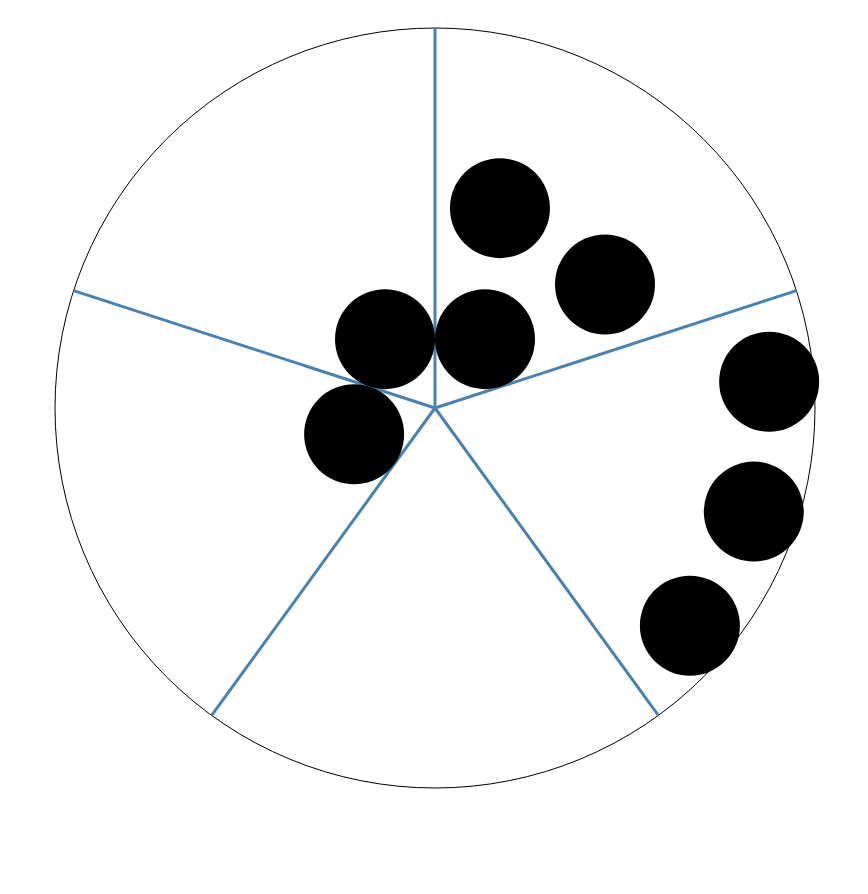
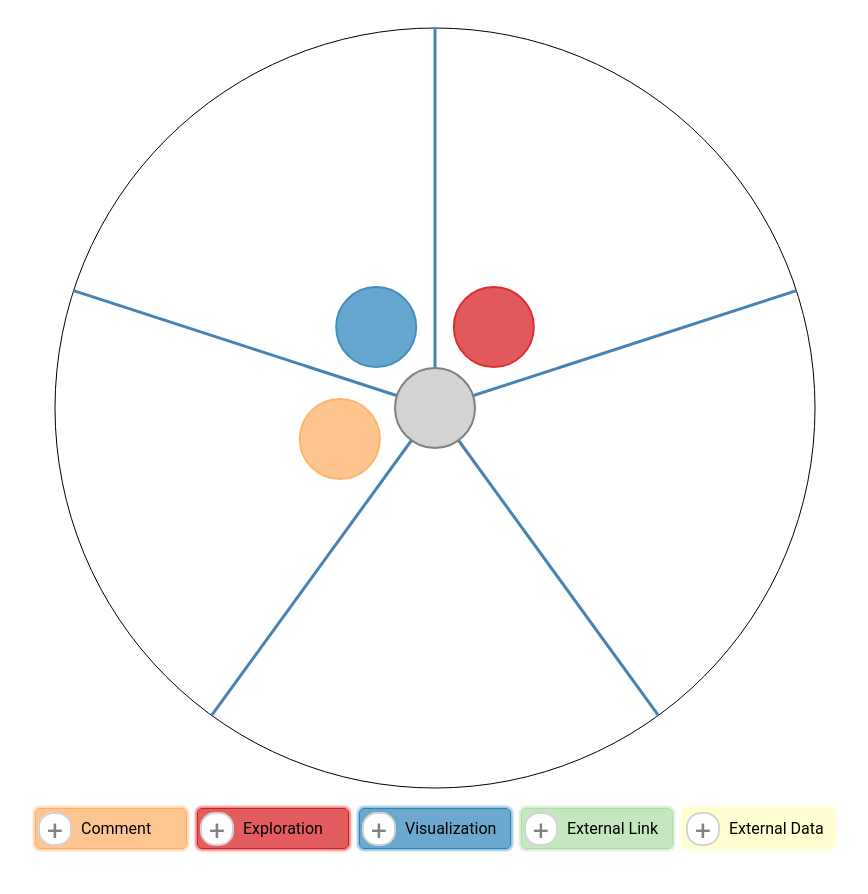
Before and after one commit to ResidentMario/data-graphs, a React app: page / in a window 1280 px wide. Shown: the whole page, without its empty margins (205-1073 px from the left). Before the commit the page ends 816 px from the top, so only its background shows below. Built offline with nearby package versions, Linux system fonts and the light colour scheme.

Commit message:
More state.

```diff
--- a/index.css
+++ b/index.css
@@ -30,3 +30,61 @@
     stroke: steelblue;
     transform: scale(1, -1);
 }
+.footer-frame {
+    display: grid;
+    grid-column: 2 / 2;
+    grid-template-columns: 1fr minmax(0px, 800px) 1fr;
+    grid-template-rows: 1fr 1fr;
+    margin: auto;
+}
+.button-array {
+    grid-column: 2 / 2;
+    grid-row: 1 / 1;
+    display: grid;
+    grid-template-columns: repeat(auto-fill, minmax(150px, 1fr));
+    grid-gap: 10px;
+}
+.sharer-frame {
+    grid-column: 2 / 2;
+    grid-row: 2 / 2;
+}
+.button-frame {
+    position: relative;  /* Needed to position button circle. */
+    display: inline;
+    border-radius: 5px;
+    padding:10px;
+    font-family: Roboto, sans-serif;
+    font-size: 16px;
+    padding-left: 45px;
+    cursor: pointer;
+}
+.button-circle {
+    position: absolute;
+    left: 2px;
+    top: 3px;
+    font-family: Roboto, sans-serif;
+    font-size: 28px;
+    text-align: center;
+    width: 30px;
+    height: 30px;
+    border-radius:15px;
+    /*box-shadow: 0 0 3px 3px rgba(216, 216, 216,0.5);*/
+    border: 2px solid lightgray;
+    background: white;
+    color: gray;
+}
+.button-frame:hover {
+    opacity: 0.8;
+}
+.button-frame:hover .button-circle {
+    background: #f2f2f2;
+    color: black;
+    border: 2px solid black;
+}
+.node-circle {
+    opacity: 0.9;
+    cursor: pointer;
+}
+.node-circle:hover {
+    opacity: 1;
+}
--- a/src/containers/app.js
+++ b/src/containers/app.js
@@ -1,6 +1,7 @@
 import React from 'react';
 import { Component } from 'react';
 import Graph from './graph';
+import ButtonArray from './buttonarray';
 
 
 class App extends Component {
@@ -9,16 +10,40 @@ class App extends Component {
         super();
 
         this.state = {
-            'graph_id': null
+            'graph_id': null,
+            // Order of pie slices. Index 0 corresponds with the top-left slice, rest follow in clockwise order.
+            'order': [
+                {type: 'exploration', rgb: '215,25,28'},
+                {type: 'visualization', rgb: '43,131,186'},
+                {type: 'comment', rgb: '253,174,97'},
+                {type: 'external link', rgb: '171,221,164'},
+                {type: 'external data', rgb: '255,255,191'}
+            ],
+            'contents': {
+                'exploration': ['Foo'],
+                'visualization': ['Bar'],
+                'comment': ['Baz'],
+                'external link': [],
+                'external data': []
+            },
+            'database_defined': true
         }
     }
 
     render() {
         return <div className={"app-frame"}>
             <div className={"graph-viz-frame"}>
-                <Graph/>
+                <Graph
+                    order={this.state.order}
+                    contents={this.state.contents}
+                    database_defined={this.state.database_defined}/>
             </div>
             <div className={"footer-frame"}>
+                <ButtonArray order={this.state.order}/>
+
+                <div className={"sharer-frame"}>
+                    {/*// TODO*/}
+                </div>
             </div>
         </div>
     }
--- /dev/null
+++ b/src/containers/button.js
@@ -0,0 +1,22 @@
+import React from 'react';
+import { Component } from 'react';
+
+
+class Button extends Component {
+
+    render() {
+        return <div className={"button-frame"} style={
+            {
+                background: `rgba(${this.props.rgb},0.7)`,
+                boxShadow: `0 0 2px 2px rgba(${this.props.rgb},0.5)`,
+                border: `1px solid rgba(${this.props.rgb},1)`
+            }
+        }>
+            <div className={"button-circle"}>+</div>
+            {this.props.name}
+        </div>
+    }
+
+}
+
+export default Button;
--- /dev/null
+++ b/src/containers/buttonarray.js
@@ -0,0 +1,22 @@
+import React from 'react';
+import { Component } from 'react';
+import Button from './button';
+
+
+class ButtonArray extends Component {
+
+    render() {
+        return <div className={"button-array"}>
+            {[
+                <Button name={"Comment"} rgb={this.props.order.find(e => e.type === 'comment').rgb}/>,
+                <Button name={"Exploration"} rgb={this.props.order.find(e => e.type === 'exploration').rgb}/>,
+                <Button name={"Visualization"} rgb={this.props.order.find(e => e.type === 'visualization').rgb}/>,
+                <Button name={"External Link"} rgb={this.props.order.find(e => e.type === 'external link').rgb}/>,
+                <Button name={"External Data"} rgb={this.props.order.find(e => e.type === 'external data').rgb}/>
+            ]}
+        </div>
+    }
+
+}
+
+export default ButtonArray;
--- a/src/containers/graph.js
+++ b/src/containers/graph.js
@@ -6,19 +6,12 @@ const d3 = require('d3');
 class Graph extends Component {
     constructor() {
         super();
-
-        this.state = {
-            'comments': [],
-            'explorations': [],
-            'visualizations': [],
-            'external resources': [],
-            'suggested datasets': []
-        }
     }
 
     build() {
         let viz = d3.select(".graph-viz");
         let r = 380;
+        let node_r = 40;
 
         viz.append("circle")
             .attr("r", r)
@@ -45,8 +38,8 @@ class Graph extends Component {
 
         let pentagonalSideLength = 2 * r * Math.sin(Math.PI / 5);
 
-        // Heuristic for laying out nodes for a square.
-        const nodeDepth = (node_width, n_row) => n_row * node_width / pentagonalSideLength * r + (n_row - 1) * node_width * 0.4;
+        // Node layout algorithm.
+        const nodeDepth = (node_width, n_row) => n_row * node_width / pentagonalSideLength * r + (n_row) * node_width * 0.4;
         function nodePosition(node_idx, slice_idx, node_width) {
             const [slice_start_angle, slice_end_angle] = [18 + slice_idx * 72, 18 + (slice_idx + 1) * 72];
 
@@ -72,16 +65,41 @@ class Graph extends Component {
             return [node_depth * Math.cos(degreesToRadians(angle)), node_depth * Math.sin(degreesToRadians(angle))];
         }
 
-        viz.append("circle").attr("cx", nodePosition(0, 0, 100)[0]).attr("cy", nodePosition(0, 0, 100)[1]).attr("r", 50).attr("transform", "scale(1, -1)");
-        viz.append("circle").attr("cx", nodePosition(0, 1, 100)[0]).attr("cy", nodePosition(0, 1, 100)[1]).attr("r", 50).attr("transform", "scale(1, -1)");
-        viz.append("circle").attr("cx", nodePosition(0, 2, 100)[0]).attr("cy", nodePosition(0, 2, 100)[1]).attr("r", 50).attr("transform", "scale(1, -1)");
-        viz.append("circle").attr("cx", nodePosition(1, 0, 100)[0]).attr("cy", nodePosition(1, 0, 100)[1]).attr("r", 50).attr("transform", "scale(1, -1)");
-        viz.append("circle").attr("cx", nodePosition(2, 0, 100)[0]).attr("cy", nodePosition(2, 0, 100)[1]).attr("r", 50).attr("transform", "scale(1, -1)");
-        viz.append("circle").attr("cx", nodePosition(3, 4, 100)[0]).attr("cy", nodePosition(3, 4, 100)[1]).attr("r", 50).attr("transform", "scale(1, -1)");
-        viz.append("circle").attr("cx", nodePosition(4, 4, 100)[0]).attr("cy", nodePosition(4, 4, 100)[1]).attr("r", 50).attr("transform", "scale(1, -1)");
-        viz.append("circle").attr("cx", nodePosition(5, 4, 100)[0]).attr("cy", nodePosition(5, 4, 100)[1]).attr("r", 50).attr("transform", "scale(1, -1)");
+        viz.append("circle")
+            .attr("cx", 0)
+            .attr("cy", 0)
+            .attr("r", node_r)
+            .classed("database-node-circle", true)
+            .attr("stroke", "gray")
+            .attr("stroke-width", "2px")
+            .attr("fill", "lightgray");
+
+        if (this.props.database_defined) {
+            // TODO: pass in a database icon.
+        } else {
+            // TODO: pass in a plus icon.
+        }
+
+        for (let cls of Object.keys(this.props.contents)) {
+            let location = this.props.order.findIndex(e => e.type === cls);
+            this.props.contents[cls].forEach((item, item_idx) => {
+                let [cx, cy] = nodePosition(item_idx, location, 80);
+                let rgb = this.props.order[location].rgb;
+
+                viz.append("circle")
+                    .attr("cx", cx)
+                    .attr("cy", cy)
+                    .attr("r", node_r)
+                    .attr("fill", `rgba(${rgb},0.8)`)
+                    .attr("stroke", `rgb(${rgb})`)
+                    .attr("stroke-width", "2px")
+                    .attr('transform', 'scale(1, -1)')
+                    .classed("node-circle", true);
+            });
+        }
 
         // Rough to-do:
+        // Re-add database node.
         // Specialize areas with color codes.
         // Make nodes click-able.
         // Introduce buttons for adding nodes.
```
Also changed, not shown: 1 other file.
